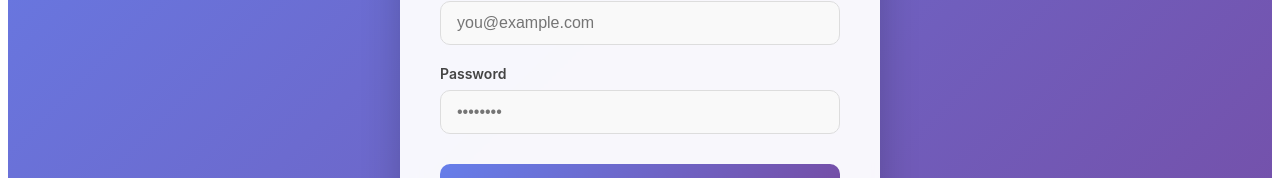
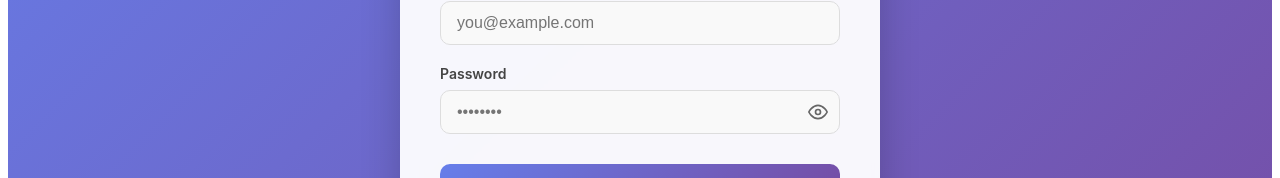
Before and after one commit to RishiRaj77/register, a React (Vite) app: page /login in a window 1280 px wide. Shown: the part 346-524 px from the top of the page. Built offline with nearby package versions, Linux system fonts and the light colour scheme.

Commit message:
added icon to see the pass

```diff
--- a/src/pages/Login.jsx
+++ b/src/pages/Login.jsx
@@ -8,6 +8,7 @@
     email: '',
     password: ''
   });
+  const [showPassword, setShowPassword] = useState(false);
 
   const handleChange = (e) => {
     setFormData({ ...formData, [e.target.name]: e.target.value });
@@ -60,8 +61,9 @@
           </div>
           <div className="input-group">
             <label htmlFor="password">Password</label>
+            <div className="password-input-wrapper">
               <input
-              type="password"
+                type={showPassword ? "text" : "password"}
                 id="password"
                 name="password"
                 placeholder="••••••••"
@@ -69,6 +71,19 @@
                 onChange={handleChange}
                 required
               />
+              <button
+                type="button"
+                className="password-toggle"
+                onClick={() => setShowPassword(!showPassword)}
+                aria-label="Toggle password visibility"
+              >
+                {showPassword ? (
+                  <svg xmlns="http://www.w3.org/2000/svg" width="20" height="20" viewBox="0 0 24 24" fill="none" stroke="currentColor" strokeWidth="2" strokeLinecap="round" strokeLinejoin="round"><path d="M17.94 17.94A10.07 10.07 0 0 1 12 20c-7 0-11-8-11-8a18.45 18.45 0 0 1 5.06-5.94M9.9 4.24A9.12 9.12 0 0 1 12 4c7 0 11 8 11 8a18.5 18.5 0 0 1-2.16 3.19m-6.72-1.07a3 3 0 1 1-4.24-4.24"></path><line x1="1" y1="1" x2="23" y2="23"></line></svg>
+                ) : (
+                  <svg xmlns="http://www.w3.org/2000/svg" width="20" height="20" viewBox="0 0 24 24" fill="none" stroke="currentColor" strokeWidth="2" strokeLinecap="round" strokeLinejoin="round"><path d="M1 12s4-8 11-8 11 8 11 8-4 8-11 8-11-8-11-8z"></path><circle cx="12" cy="12" r="3"></circle></svg>
+                )}
+              </button>
+            </div>
           </div>
           <button type="submit" className="signup-button">
             Log In
--- a/src/pages/Signup.jsx
+++ b/src/pages/Signup.jsx
@@ -9,6 +9,7 @@
     email: '',
     password: ''
   });
+  const [showPassword, setShowPassword] = useState(false);
 
   const handleChange = (e) => {
     setFormData({ ...formData, [e.target.name]: e.target.value });
@@ -70,8 +71,9 @@
           </div>
           <div className="input-group">
             <label htmlFor="password">Password</label>
+            <div className="password-input-wrapper">
               <input
-              type="password"
+                type={showPassword ? "text" : "password"}
                 id="password"
                 name="password"
                 placeholder="••••••••"
@@ -79,6 +81,19 @@
                 onChange={handleChange}
                 required
               />
+              <button
+                type="button"
+                className="password-toggle"
+                onClick={() => setShowPassword(!showPassword)}
+                aria-label="Toggle password visibility"
+              >
+                {showPassword ? (
+                  <svg xmlns="http://www.w3.org/2000/svg" width="20" height="20" viewBox="0 0 24 24" fill="none" stroke="currentColor" strokeWidth="2" strokeLinecap="round" strokeLinejoin="round"><path d="M17.94 17.94A10.07 10.07 0 0 1 12 20c-7 0-11-8-11-8a18.45 18.45 0 0 1 5.06-5.94M9.9 4.24A9.12 9.12 0 0 1 12 4c7 0 11 8 11 8a18.5 18.5 0 0 1-2.16 3.19m-6.72-1.07a3 3 0 1 1-4.24-4.24"></path><line x1="1" y1="1" x2="23" y2="23"></line></svg>
+                ) : (
+                  <svg xmlns="http://www.w3.org/2000/svg" width="20" height="20" viewBox="0 0 24 24" fill="none" stroke="currentColor" strokeWidth="2" strokeLinecap="round" strokeLinejoin="round"><path d="M1 12s4-8 11-8 11 8 11 8-4 8-11 8-11-8-11-8z"></path><circle cx="12" cy="12" r="3"></circle></svg>
+                )}
+              </button>
+            </div>
           </div>
           <button type="submit" className="signup-button">
             Sign Up
--- a/src/styles/signup.css
+++ b/src/styles/signup.css
@@ -115,3 +115,38 @@
   color: #764ba2;
   text-decoration: underline;
 }
+
+.password-input-wrapper {
+  position: relative;
+  width: 100%;
+}
+
+.password-input-wrapper input {
+  width: 100%;
+  box-sizing: border-box;
+  padding-right: 40px; /* Make room for the eye icon */
+}
+
+.password-toggle {
+  position: absolute;
+  right: 12px;
+  top: 50%;
+  transform: translateY(-50%);
+  background: none;
+  border: none;
+  cursor: pointer;
+  color: #666;
+  padding: 0;
+  display: flex;
+  align-items: center;
+  justify-content: center;
+  transition: color 0.3s ease;
+}
+
+.password-toggle:hover {
+  color: #333;
+}
+
+.password-toggle:focus {
+  outline: none;
+}
```
Lines whose indentation alone changed are shown as unchanged.
